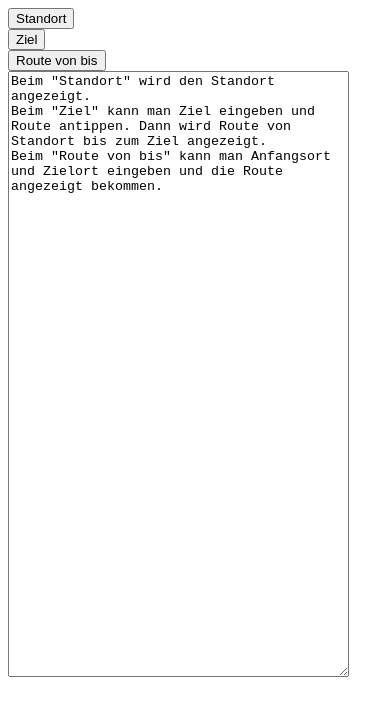
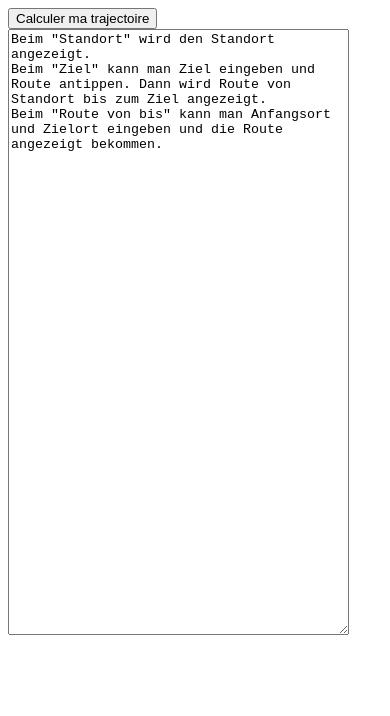
Before and after one commit to Tegomo/LeafletOhneAngular, a plain HTML site: page index.html in a window 390 px wide. Drawn offline with Linux system fonts and the light colour scheme; some packages are replaced by stand-ins of ours.

Commit message:
delete the 2 first buttons

```diff
--- a/index.html
+++ b/index.html
@@ -12,9 +12,9 @@
   <div>
 
 
-			<button onclick="standort();">Standort</button>	</br>
-	  <button onclick="ziel();">Ziel</button> </br>
-	<button onclick="route();">Route von bis</button></br>
+			<!--<button onclick="standort();">Standort</button>	</br>
+	  <button onclick="ziel();">Ziel</button> </br>-->
+	<button onclick="route();">Calculer ma trajectoire</button></br>
 <textarea cols="40" rows="40">
 Beim "Standort" wird den Standort angezeigt.
 Beim "Ziel" kann man Ziel eingeben und Route antippen. Dann wird Route von Standort bis zum Ziel angezeigt.
```
